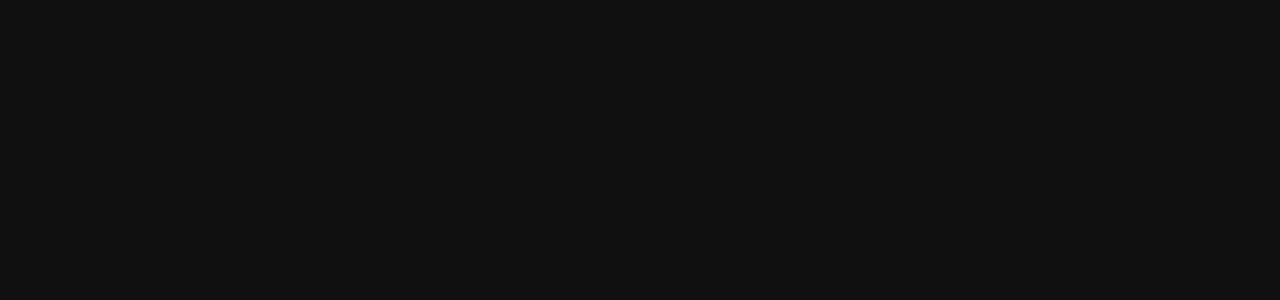
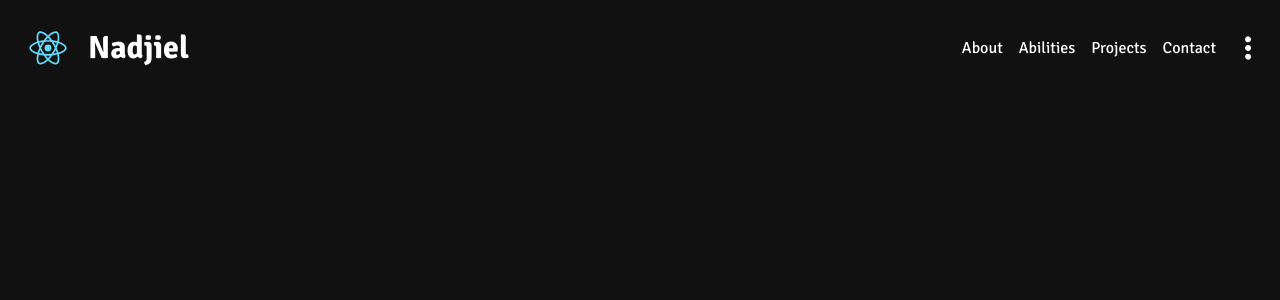
Before and after one commit to nadjiel/hallway, a React (Create React App) app: page / in a window 1280 px wide. Shown: the top 300 px of the page. Built offline with nearby package versions, Linux system fonts and the light colour scheme.

Commit message:
Adding Header basic structure and style

```diff
--- a/src/App.js
+++ b/src/App.js
@@ -2,6 +2,8 @@
 import { ThemeProvider } from "styled-components";
 
 import consts from "./global/consts.json";
+
+import { Header } from "./components";
 
 import { Style } from "./style";
 
@@ -12,6 +14,8 @@
     <div className="App">
       <ThemeProvider theme={ consts.themes[theme] }>
         <Style />
+
+        <Header setTheme={ setTheme } />
       </ThemeProvider>
     </div>
   );
--- /dev/null
+++ b/src/components/Header/index.jsx
@@ -0,0 +1,28 @@
+import { SlOptionsVertical } from "react-icons/sl";
+
+import logo from "../../assets/logo.svg";
+
+import { Container, Logotype, Logomark, Title, Nav, Menu, Item, Link, Options } from "./style";
+
+export function Header() {
+  return (
+    <Container>
+      <Logotype>
+        <Logomark src={ logo } alt="Page logo" />
+        <Title>Nadjiel</Title>
+      </Logotype>
+      <Nav>
+        <Menu>
+          <Item><Link href="#about" title="Read about me!">About</Link></Item>
+          <Item><Link href="#abilities" title="See my abilities!">Abilities</Link></Item>
+          <Item><Link href="#projects" title="See my projects!">Projects</Link></Item>
+          <Item><Link href="#contact" title="Contact me!">Contact</Link></Item>
+        </Menu>
+
+        <Options>
+          <SlOptionsVertical style={ { width: "100%", height: "100%" } } />
+        </Options>
+      </Nav>
+    </Container>
+  )
+}
--- /dev/null
+++ b/src/components/Header/style.js
@@ -0,0 +1,84 @@
+import styled from "styled-components";
+
+import consts from "../../global/consts.json";
+
+export const Container = styled.header`
+  display: flex;
+  justify-content: space-between;
+  align-items: center;
+  padding: 1rem;
+`;
+
+export const Logotype = styled.div`
+  display: flex;
+  align-items: center;
+  gap: .5rem;
+`;
+
+export const Logomark = styled.img`
+  width: 4rem;
+  height: 4rem;
+`;
+
+export const Title = styled.h1`
+  font-size: ${ consts.fontSizes.l };
+  font-weight: ${ consts.fontWeights.bold };
+`;
+
+export const Nav = styled.nav`
+  display: flex;
+  gap: 1rem;
+`;
+
+export const Menu = styled.ul`
+  display: flex;
+  align-items: center;
+  gap: 1rem;
+
+  @media (max-width: ${ consts.breakpoints.tablet }) {
+    display: none;
+  }
+`;
+
+export const Item = styled.li`
+
+`;
+
+export const Link = styled.a`
+  position: relative;
+
+  &::before {
+    content: "";
+    position: absolute;
+    bottom: -.25em;
+    width: 0;
+    height: .1em;
+    background-color: ${ ({ theme }) => theme.primary };
+    transition: width 250ms ease-out;
+  }
+
+  &:hover::before {
+    width: 100%;
+  }
+`;
+
+export const Options = styled.button`
+  width: 2rem;
+  height: 2rem;
+  padding: .25rem;
+  border-radius: 100%;
+  transition: background-color 250ms ease-out;
+
+  path {
+    fill: ${ ({ theme }) => theme.primary };
+    transition: fill 250ms ease-out;
+  }
+
+  &:hover {
+    background-color: ${ ({ theme }) => theme.primary };
+
+    path {
+      fill: ${ ({ theme }) => theme.background };
+    }
+  }
+`;
--- /dev/null
+++ b/src/components/index.js
@@ -0,0 +1,3 @@
+import { Header } from "./Header";
+
+export { Header };
```
Also changed, not shown: src/assets/logo.svg (added).
